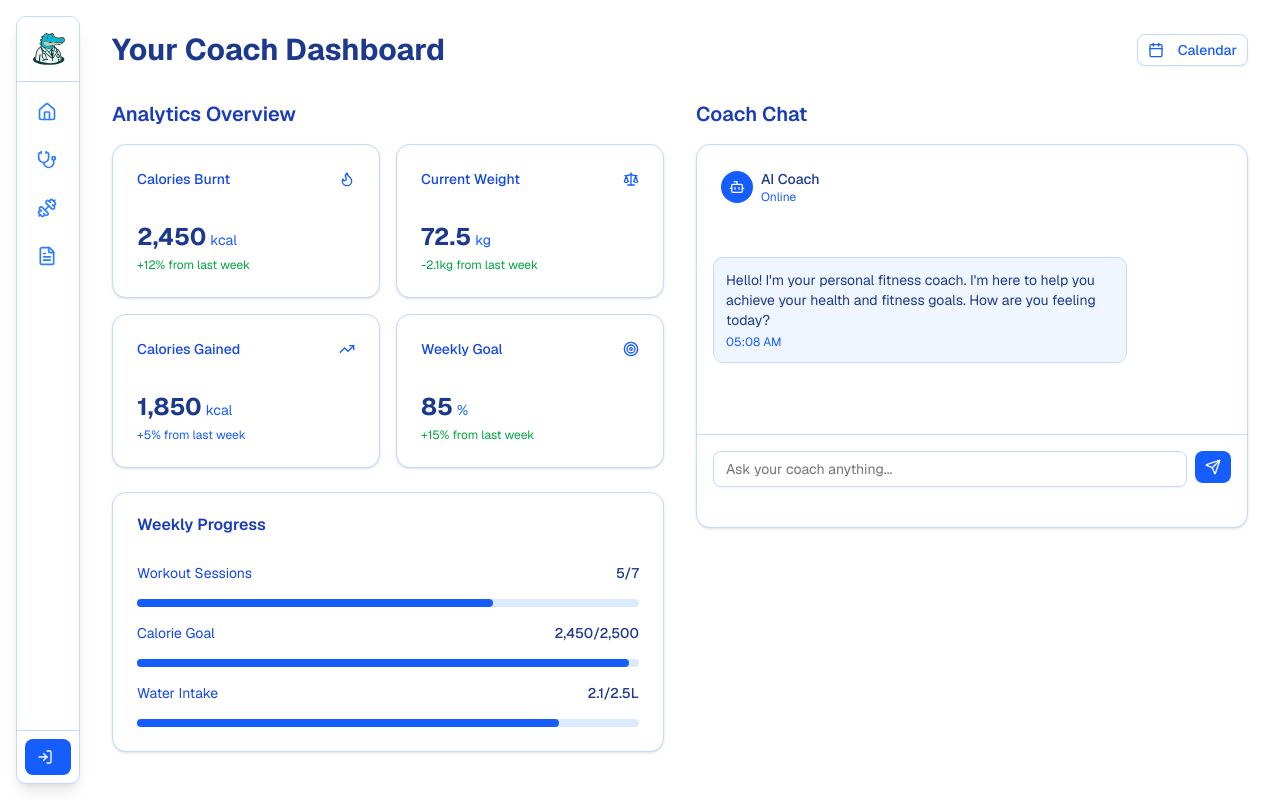
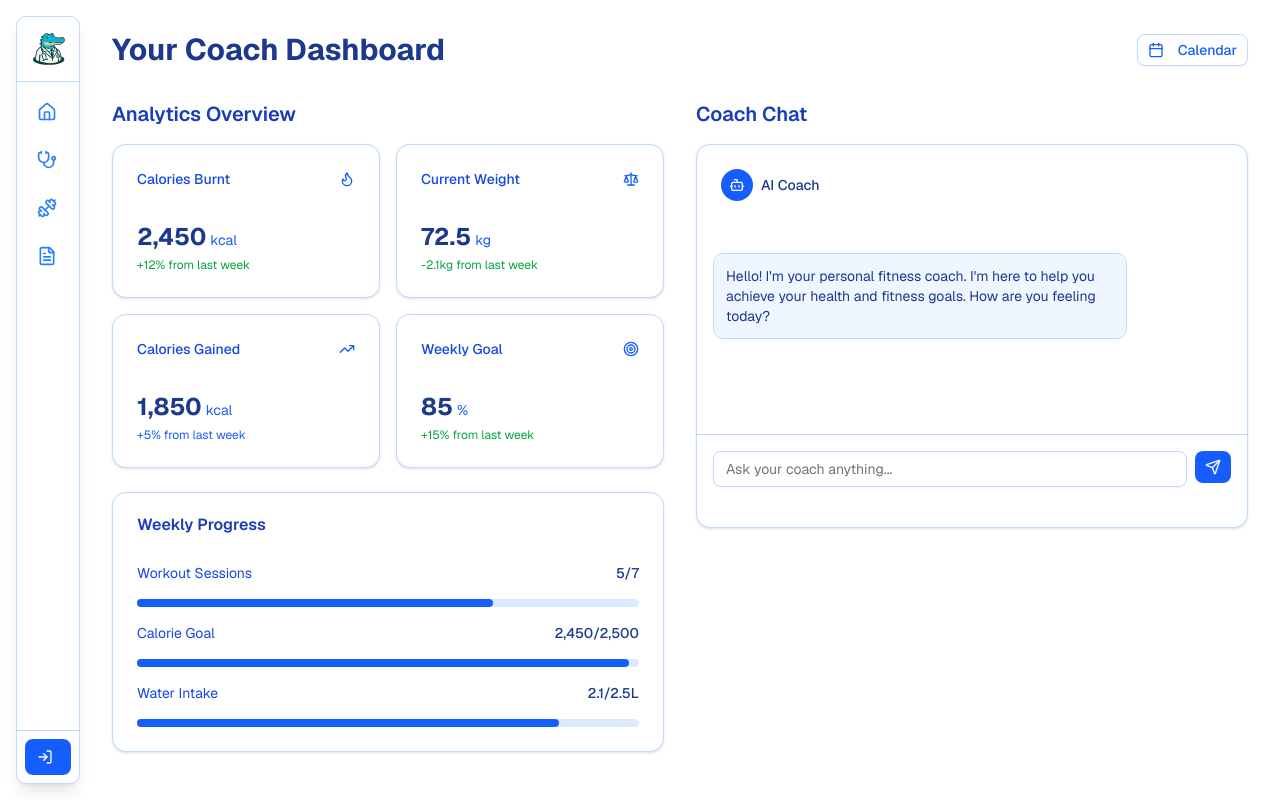
Before and after one commit to eng-abdelrahman-sharaf/croco.care-frontend, a Next.js app: page /coach in a window 1280 px wide. Built offline with nearby package versions, Linux system fonts and the light colour scheme.

Commit message:
Remove timestamp and online status

```diff
--- a/app/coach/page.tsx
+++ b/app/coach/page.tsx
@@ -43,7 +43,7 @@ interface Message {
     id: number;
     text: string;
     sender: "user" | "coach";
-    timestamp: Date;
+    // timestamp: Date;
 }
 
 import { dayData, Workout, Meal, DayData } from "@/lib/dayData";
@@ -67,7 +67,7 @@ export default function CoachPage() {
             id: 1,
             text: "Hello! I'm your personal fitness coach. I'm here to help you achieve your health and fitness goals. How are you feeling today?",
             sender: "coach",
-            timestamp: new Date(),
+            // timestamp: new Date(),
         },
     ]);
     const [newMessage, setNewMessage] = useState("");
@@ -97,7 +97,7 @@ export default function CoachPage() {
                 id: messages.length + 1,
                 text: newMessage,
                 sender: "user",
-                timestamp: new Date(),
+                // timestamp: new Date(),
             };
 
             setMessages((prev) => [...prev, userMessage]);
@@ -109,7 +109,7 @@ export default function CoachPage() {
                     id: messages.length + 2,
                     text: "That's great to hear! Based on your recent progress, I recommend focusing on your cardio today. Would you like me to suggest a specific workout routine?",
                     sender: "coach",
-                    timestamp: new Date(),
+                    // timestamp: new Date(),
                 };
                 setMessages((prev) => [...prev, coachResponse]);
             }, 1000);
@@ -368,9 +368,9 @@ export default function CoachPage() {
                                             <p className="text-sm font-medium text-blue-900">
                                                 AI Coach
                                             </p>
-                                            <p className="text-xs text-blue-600">
+                                            {/* <p className="text-xs text-blue-600">
                                                 Online
-                                            </p>
+                                            </p> */}
                                         </div>
                                     </div>
                                 </CardHeader>
@@ -395,21 +395,6 @@ export default function CoachPage() {
                                                         }`}>
                                                         <p className="text-sm">
                                                             {message.text}
-                                                        </p>
-                                                        <p
-                                                            className={`text-xs mt-1 ${
-                                                                message.sender ===
-                                                                "user"
-                                                                    ? "text-blue-100"
-                                                                    : "text-blue-600"
-                                                            }`}>
-                                                            {message.timestamp.toLocaleTimeString(
-                                                                [],
-                                                                {
-                                                                    hour: "2-digit",
-                                                                    minute: "2-digit",
-                                                                }
-                                                            )}
                                                         </p>
                                                     </div>
                                                 </div>
```
